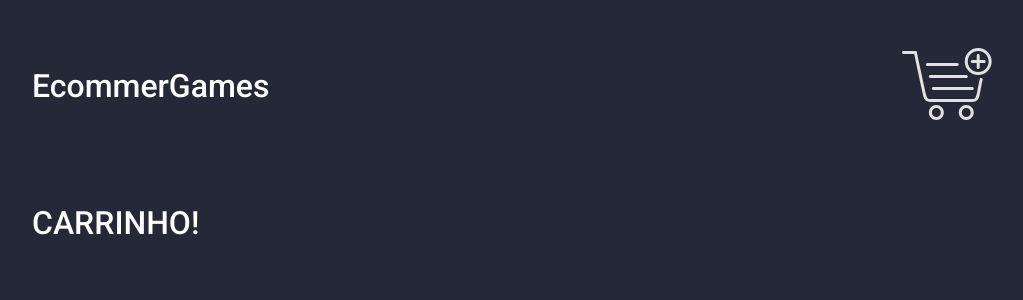
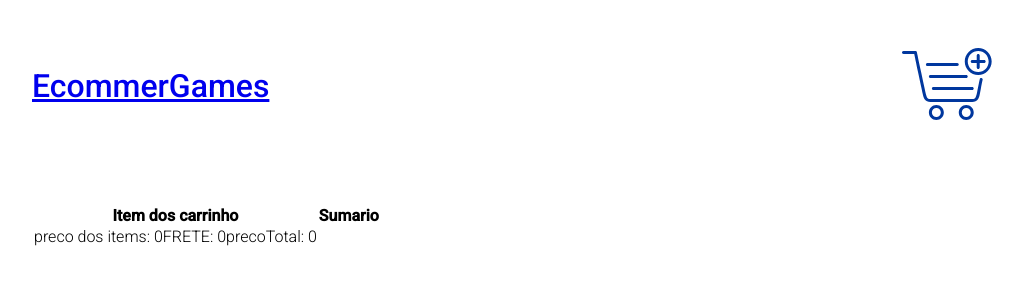
Before and after one commit to LeonardoCHb/EcommerceGames, a React (Create React App) app: page /cart in a window 1280 px wide. Shown: the top 300 px of the page, without its empty margins (128-1151 px from the left). Built offline with nearby package versions, Linux system fonts and the light colour scheme.

Commit message:
Adiciona o calculo de Frete,Total e SubTotal

```diff
--- a/src/components/Header/index.tsx
+++ b/src/components/Header/index.tsx
@@ -8,7 +8,7 @@ export function Header() {
   return (
     <>
       <Container>
-        <h1>EcommerGames</h1>
+        <Link to="/"><h1>EcommerGames</h1></Link>
         <Link to="/cart"><img src={CartIcon} alt="Icone do Carrinho" /></Link>
       </Container>
     </>
--- a/src/pages/Cart/index.tsx
+++ b/src/pages/Cart/index.tsx
@@ -2,11 +2,82 @@ import React from "react";
 
 import { Container } from "./styles";
 
+import { useCart } from "../../hooks/useCart";
+import { Product } from "../../utils/types";
+import {Frete} from "../../utils/consts"
+
 export function Cart() {
+  const { addProduct, removeProduct, updateProduct, cart } = useCart();
+
+  const FormattedCart = cart.map((product) => ({
+    ...product,
+    subTotal: product.price * product.amount,
+  }));
+
+  const TotalProductPrices = cart.reduce((sumTotal, product) => {
+    return sumTotal + product.price * product.amount
+  }, 0)
+
+  const TotalFrete = cart.reduce((sumTotal, product) => {
+    if(TotalProductPrices > Frete.limite)
+        return 0
+    else
+        return sumTotal + product.amount * Frete.valor
+  }, 0)
+
+  function handleAddProduct(id: number) {
+    addProduct(id);
+  }
+
+  function handleRemoveProduct(id: number) {
+    removeProduct(id);
+  }
+  function handleProductDecrement(product: Product) {
+    if(product.amount === 1)
+        removeProduct(product.id)
+    else
+        updateProduct({ productId: product.id, amount: product.amount - 1 });
+  }
+
   return (
     <>
       <Container>
-      <h1>CARRINHO!</h1>
+        <table>
+          <tr>
+            <th>Item dos carrinho</th>
+            <th>Sumario</th>
+          </tr>
+
+          <tr>
+            {FormattedCart.map((product) => (
+              <td>
+                <img
+                  src={require(`../../assets/${product.image}.png`).default}
+                  alt={`Imagem do jogo ${product.title}`}
+                />
+                <strong>{product.title}</strong>
+                <span>SCORE: {product.score}</span>
+                <button onClick={() => handleProductDecrement(product)}>
+                  <h1>-</h1>
+                </button>
+                <span>QUANTIDADE: {product.amount}</span>
+                <button onClick={() => handleAddProduct(product.id)}>
+                  <h1>+</h1>
+                </button>
+                <button onClick={() => handleRemoveProduct(product.id)}>
+                  DELETE
+                </button>
+                <strong>SUBTOTAL: {product.subTotal}</strong>
+              </td>
+            ))}
+
+            <td>
+              <span>preco dos items: {TotalProductPrices}</span>
+              <span>FRETE: {TotalFrete}</span>
+              <span>precoTotal: {TotalProductPrices + TotalFrete}</span>
+            </td>
+          </tr>
+        </table>
       </Container>
     </>
   );
--- a/src/pages/Home/index.tsx
+++ b/src/pages/Home/index.tsx
@@ -6,46 +6,39 @@ import { Product } from "../../utils/types";
 
 import { Container } from "./styles";
 
-
 export function Home() {
   const [products, setProducts] = useState<Product[]>([]);
-  const { addProduct, removeProduct, updateProduct, cart } = useCart();
+  const { addProduct, cart } = useCart();
 
   useEffect(() => {
     async function loadProducts() {
       const response = await api.get<Product[]>("products");
 
-            const localStorageItems = localStorage.getItem("@EcommerGames:products")
+      const localStorageItems = localStorage.getItem("@EcommerGames:products");
 
-            const newLocalStorageItems = localStorageItems ? JSON.parse(localStorageItems) : []
+      const newLocalStorageItems = localStorageItems
+        ? JSON.parse(localStorageItems)
+        : [];
 
       const ProductData = response.data.map((product) => ({
         ...product,
-        amount: newLocalStorageItems.length ?
-        newLocalStorageItems.find((item: Product) => item.id === product.id )?.amount
-        : 0
+        amount: newLocalStorageItems.length
+          ? newLocalStorageItems.find((item: Product) => item.id === product.id)
+              ?.amount
+          : 0,
       }));
 
       setProducts(ProductData);
     }
 
     loadProducts();
-  }, []);
-
+  }, [cart]);
 
   function handleAddProduct(id: number) {
     addProduct(id);
   }
 
-  function handleRemoveProduct(id: number) {
-    removeProduct(id);
-  }
-  function handleProductDecrement(product: Product) {
-    console.log(product.amount)
-    updateProduct({ productId: product.id, amount: product.amount - 1 });
-  }
-
-  console.log(cart)
+  console.log(cart);
 
   return (
     <Container>
@@ -62,9 +55,6 @@ export function Home() {
           <button onClick={() => handleAddProduct(product.id)}>
             ADICIONAR AO CARRINHO
           </button>
-          <button onClick={() => handleProductDecrement(product)}>
-            REMOVER DO CARRINHO
-          </button>
         </li>
       ))}
     </Container>
--- a/src/pages/Home/styles.ts
+++ b/src/pages/Home/styles.ts
@@ -12,7 +12,7 @@ export const Container = styled.ul`
         margin-bottom: 1rem;
         max-width: 15rem;
         border: solid 0.5rem;
-        color: var(--white);
+        color: var(--blue);
         img {
         }
     }
--- a/src/styles/global.ts
+++ b/src/styles/global.ts
@@ -2,8 +2,8 @@ import { createGlobalStyle } from 'styled-components'
 
 export const GlobalStyle = createGlobalStyle`
     :root {
-        --background: #252836;
-        --white: #FFFFFFFF;
+        --background: #FFFFFFFF;
+        --blue: #00379e;
     }
 
     * {
--- /dev/null
+++ b/src/utils/consts.ts
@@ -0,0 +1,4 @@
+export const Frete = {
+    valor: 10,
+    limite: 250
+}
```
Also changed, not shown: src/assets/cart-icon.svg.
